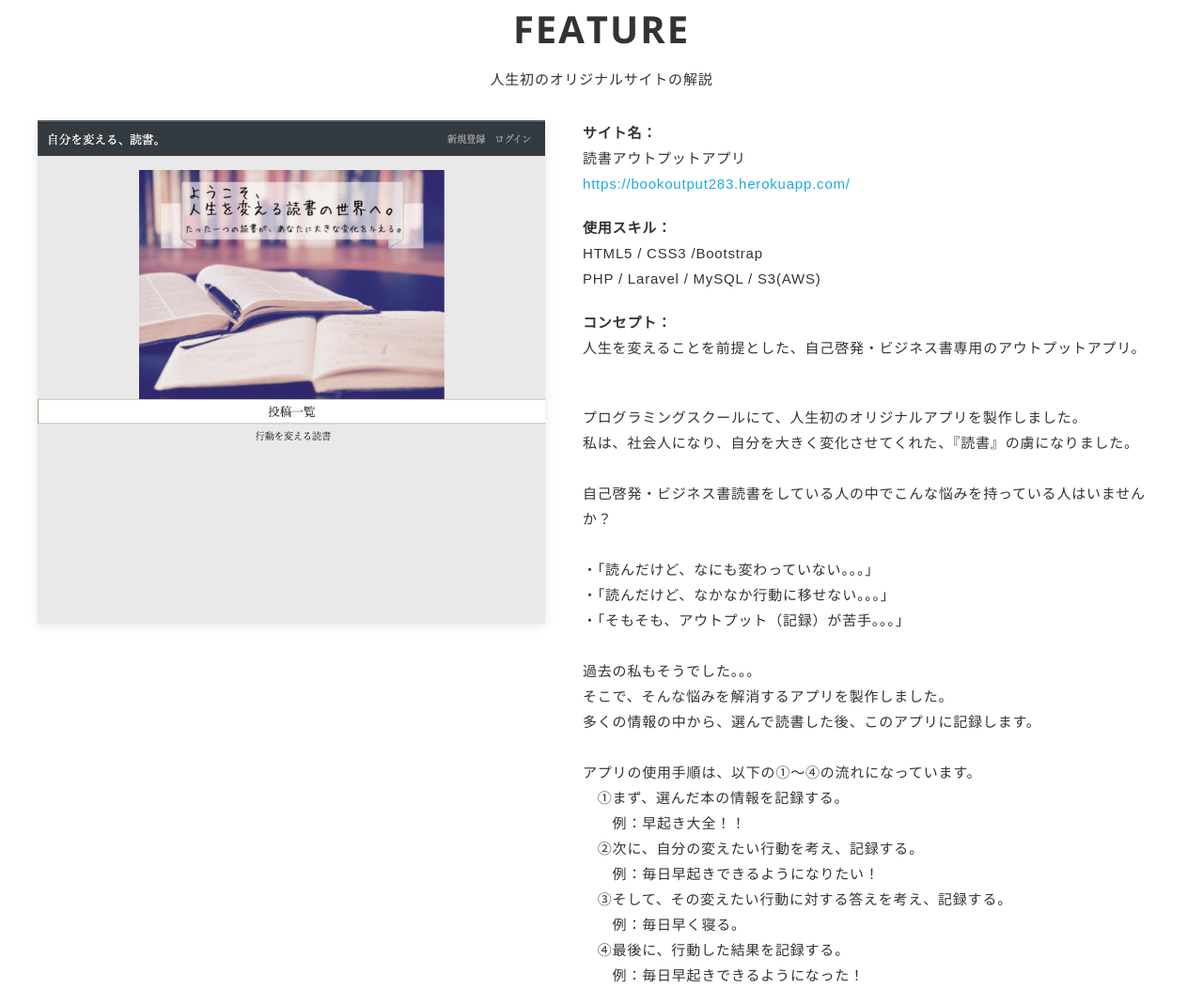
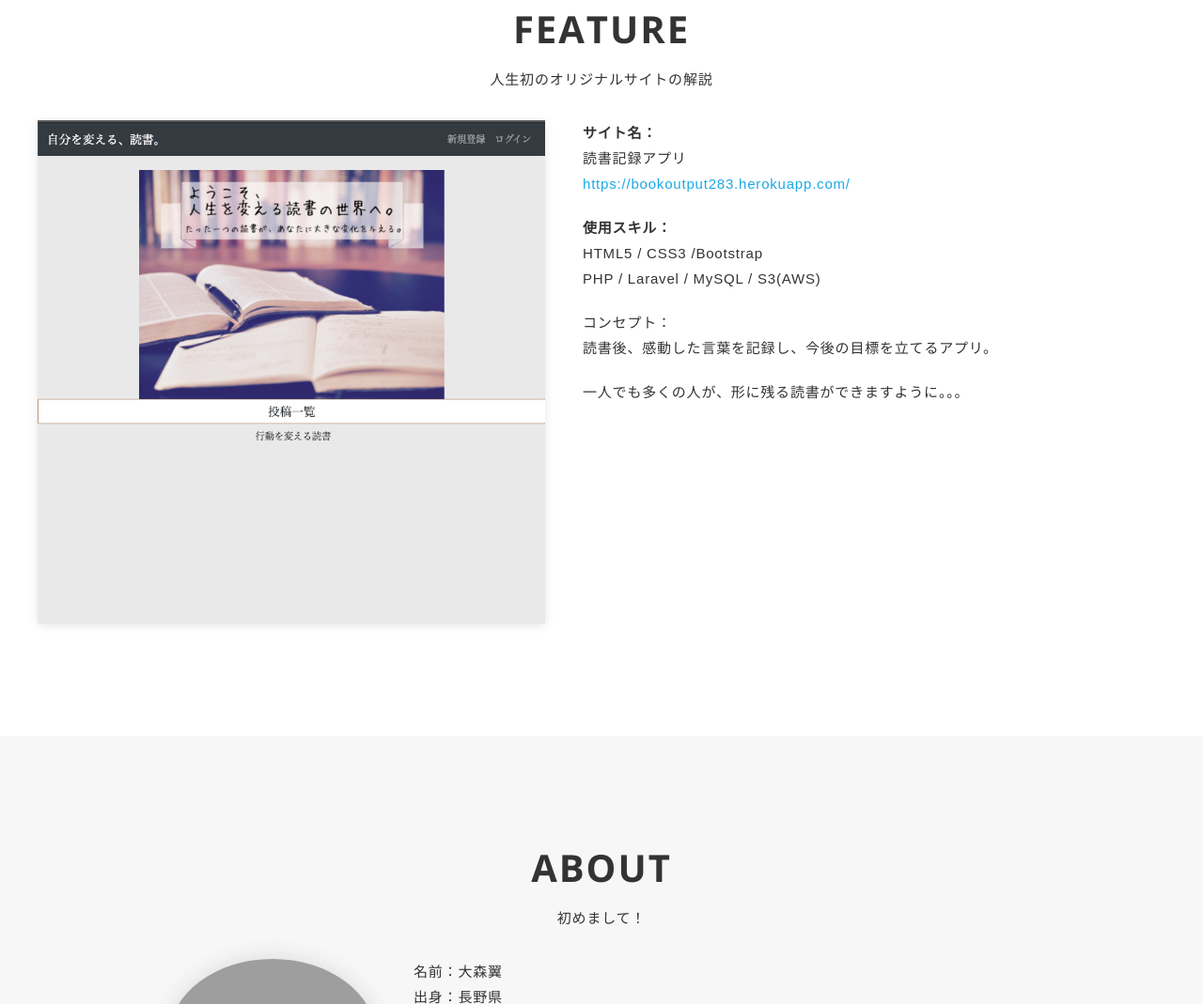
Before and after one commit to tsubasan1/tsubapoto-git, a plain HTML site: page index.html in a window 1280 px wide. Shown: the part 1680-2749 px from the top of the page at 94% size. Drawn offline with nearby package versions, Linux system fonts and the light colour scheme; grey boxes are pictures that could not be loaded.

Commit message:
Add files via upload

```diff
--- a/index.html
+++ b/index.html
@@ -122,35 +122,13 @@
               </div>
               <div class="feature-body">
                 <p>
-                  <span class="text-bold">サイト名：</span><br>読書アウトプットアプリ<br><a href="https://bookoutput283.herokuapp.com/" target="_blank">https://bookoutput283.herokuapp.com/</a></p>
+                  <span class="text-bold">サイト名：</span><br>読書記録アプリ<br><a href="https://bookoutput283.herokuapp.com/" target="_blank">https://bookoutput283.herokuapp.com/</a></p>
                 <p><span class="text-bold">使用スキル：</span><br>HTML5 / CSS3 /Bootstrap<br>PHP / Laravel / MySQL / S3(AWS)
                 <p><span
-                    class="text-bold">コンセプト：</span><br>人生を変えることを前提とした、自己啓発・ビジネス書専用のアウトプットアプリ。<br><br>
+                    class="text-bold"></span>コンセプト：<br>読書後、感動した言葉を記録し、今後の目標を立てるアプリ。
                 </p>
-                <p>プログラミングスクールにて、人生初のオリジナルアプリを製作しました。
-                  <br>私は、社会人になり、自分を大きく変化させてくれた、『読書』の虜になりました。
-                  <br>
-                  <br>自己啓発・ビジネス書読書をしている人の中でこんな悩みを持っている人はいませんか？
-                  <br>
-                  <br> ・「読んだけど、なにも変わっていない。。。」
-                  <br> ・「読んだけど、なかなか行動に移せない。。。」
-                  <br> ・「そもそも、アウトプット（記録）が苦手。。。」
-                  <br>
-                  <br>過去の私もそうでした。。。
-                  <br>そこで、そんな悩みを解消するアプリを製作しました。
-                  <br>多くの情報の中から、選んで読書した後、このアプリに記録します。
-                  <br>
-                  <br>アプリの使用手順は、以下の①〜④の流れになっています。
-                  <br>　①まず、選んだ本の情報を記録する。
-                  <br>　　例：早起き大全！！
-                  <br>　②次に、自分の変えたい行動を考え、記録する。
-                  <br>　　例：毎日早起きできるようになりたい！
-                  <br>　③そして、その変えたい行動に対する答えを考え、記録する。
-                  <br>　　例：毎日早く寝る。
-                  <br>　④最後に、行動した結果を記録する。
-                  <br>　　例：毎日早起きできるようになった！
                 </p>
-                <p>はい！。。。これであなたの人生は変わりました！
+                <p>一人でも多くの人が、形に残る読書ができますように。。。
                 </p>
               </div>
             </div>
```
